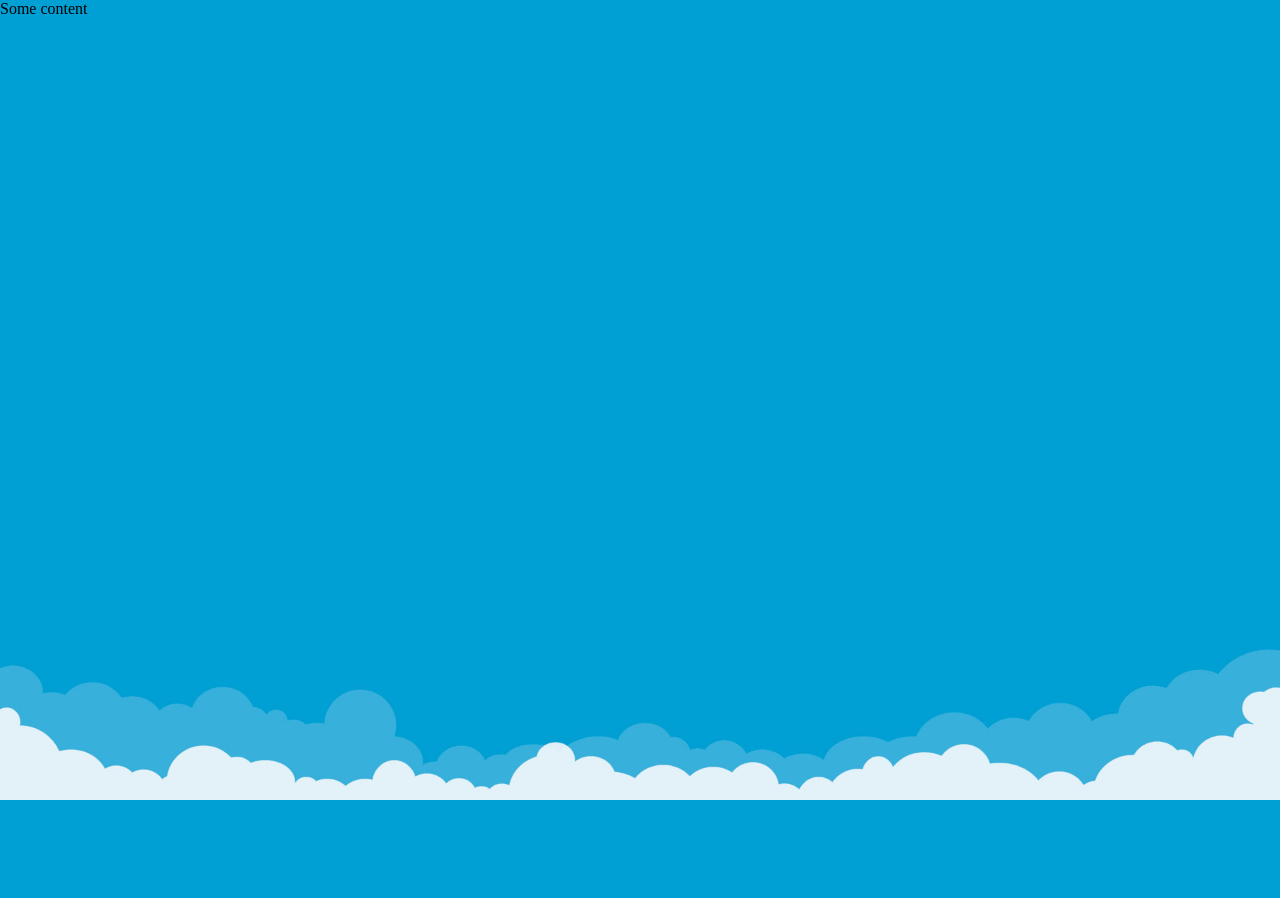
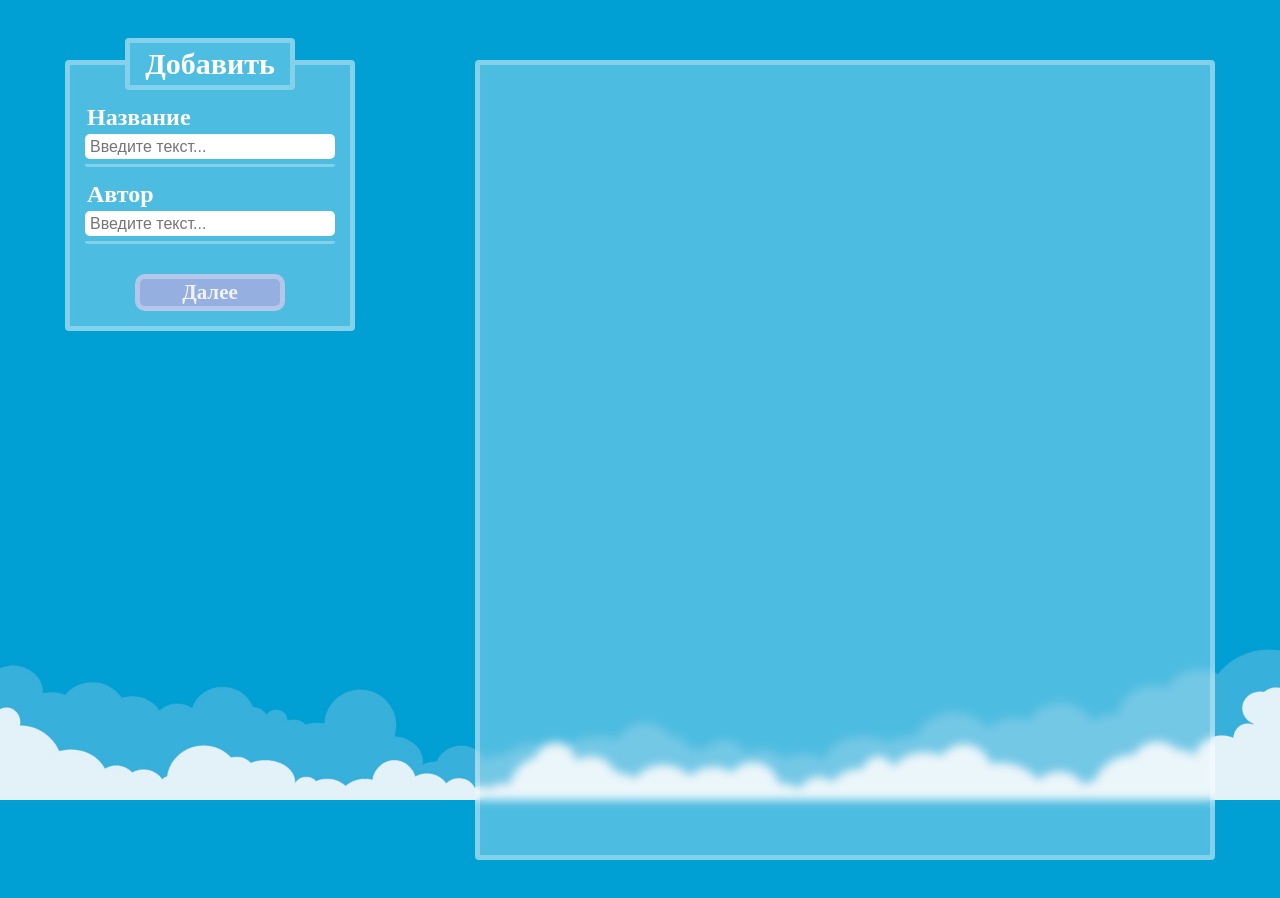
Before and after one commit to MagamedRus/bookLists, a React (Create React App) app: page / in a window 1280 px wide. Shown: the top 898 px of the page. Before the commit the page ends 800 px from the top, so only its background shows below. Built offline with nearby package versions, Linux system fonts and the light colour scheme.

Commit message:
fix calling component

```diff
--- a/src/index.js
+++ b/src/index.js
@@ -7,8 +7,7 @@ const rootElement = document.getElementById("root");
 
 ReactDOM.render(
     <React.StrictMode>
-      {/* <App /> */}
-      <p>Some content</p>
+      <App />
     </React.StrictMode>,
   rootElement
 );
```
